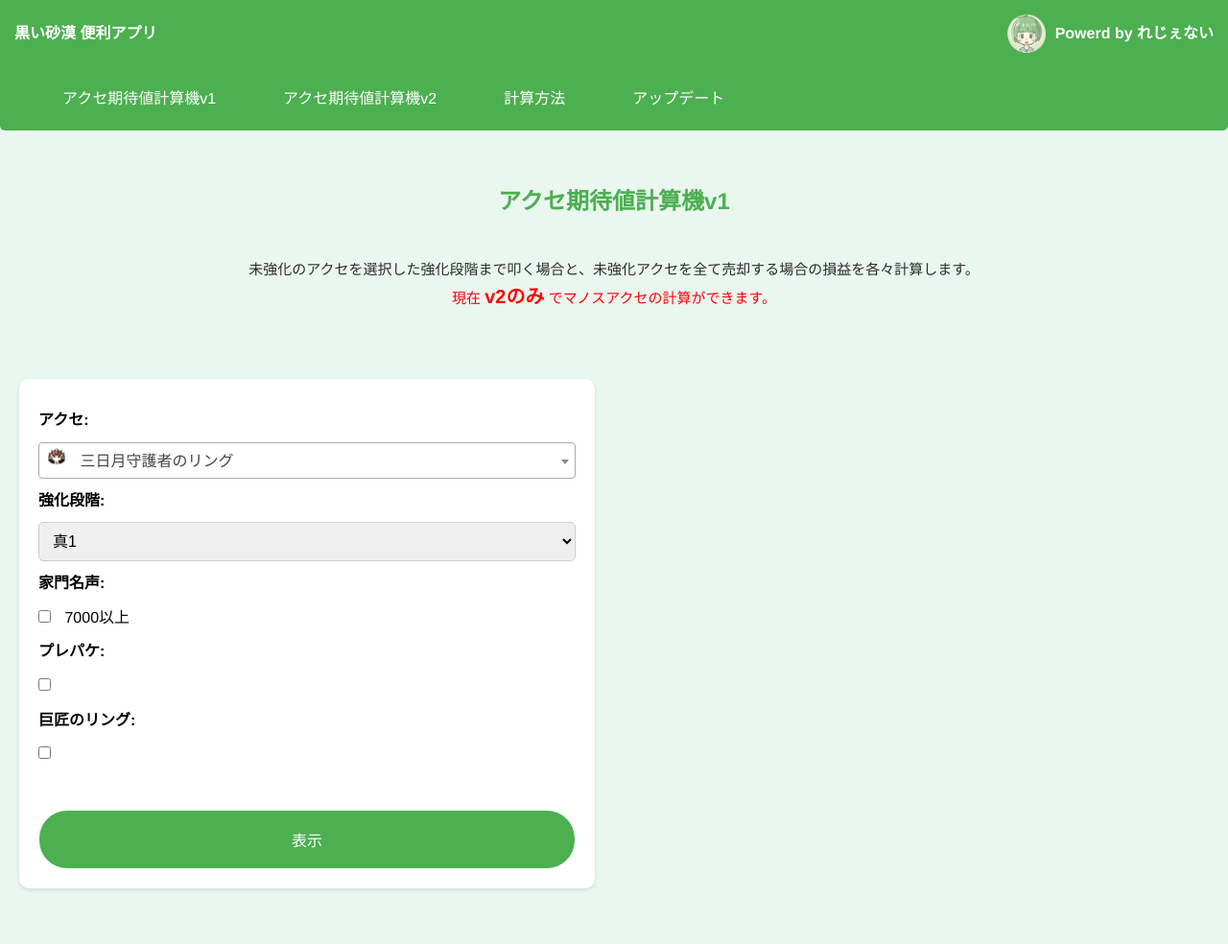
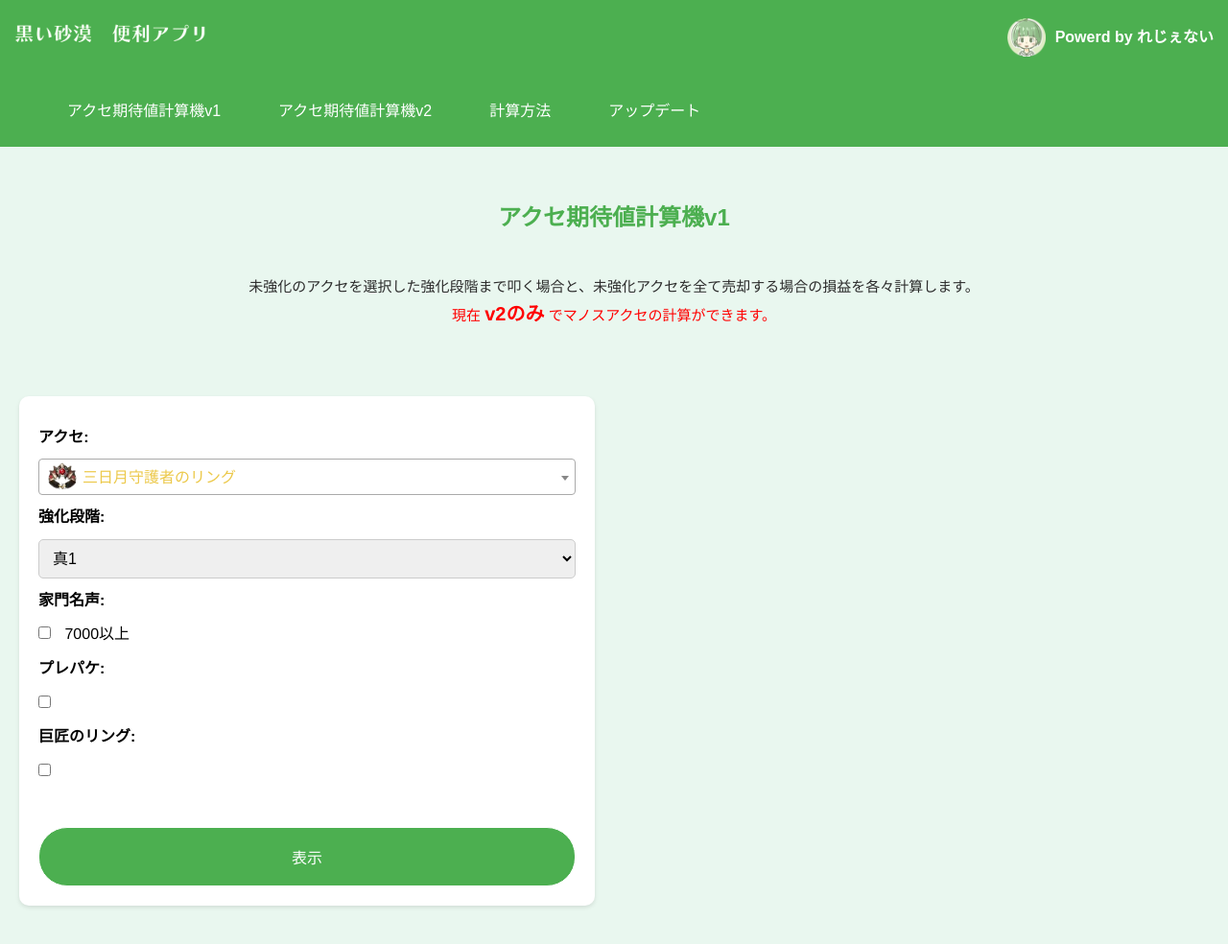
Before and after one commit to Lejenay/bdo_app, a Flask app: page /acc-enhancing-v1 in a window 1280 px wide. Shown: the top 984 px of the page at 96% size. Run offline with Flask 2, Linux system fonts and the light colour scheme; parts of the project's set-up code (start-up, migrations or seed data) failed here and were passed over; some libraries are stand-ins or nearby versions.

Commit message:
c48-3
+jQuery design change etc.

```diff
--- a/app.py
+++ b/app.py
@@ -530,6 +530,10 @@ def how_to_calc():
 def override_url_for():
     return dict(url_for=dated_url_for)
 
+@app.errorhandler(404)
+def page_not_found(e):
+    return render_template('404.html'), 404
+
 def dated_url_for(endpoint, **values):
     if endpoint == 'static':
         filename = values.get('filename', None)
--- a/static/css/stylesheet.css
+++ b/static/css/stylesheet.css
@@ -28,7 +28,8 @@
          }
 
          header .name {
-            font-weight: bold;
+            font-family: "Noto Sans Japanese", sans-serif;
+            font-weight: 700;
             cursor: pointer;
             transition: opacity 0.2s;
             margin-left: 10px;
@@ -79,6 +80,8 @@
             bottom: -35px;
             right: 0;
             margin-top: -35px;
+            list-style-type: none;
+            padding: 0;
          }
 
          nav ul {
@@ -86,13 +89,12 @@
             list-style-type: none;
             margin: 0;
             background-color: #4caf50;
-            border-radius: 0 0 5px 5px;
          }
 
          nav ul li {
-            margin-right: 20px;
-            padding: 10px;
+            padding: 15px;
             background-color: #4caf50;
+            display: inline-block;
          }
 
          nav ul li:last-child {
@@ -105,18 +107,35 @@
             transition: background-color 0.2s;
             padding: 10px 15px;
             display: inline-block;
+            position: relative;
+            font-family: "Noto Sans Japanese", sans-serif;
+            font-weight: 100;
          }
 
-         nav ul li a:hover {
-            background-color: #3e8e41;
-            border-radius: 5px;
-         }
+         nav ul li a::before {
+            content: "";
+            position: absolute;
+            width: 100%;
+            height: 1px;
+            bottom: 0;
+            left: 0;
+            background-color: #eeeeee;
+            visibility: hidden;
+            -webkit-transform: scaleX(0);
+            transform: scaleX(0);
+            -webkit-transition: all 0.3s ease-in-out;
+            transition: all 0.3s ease-in-out;
+          }
 
-         nav ul li:last-child {
-            margin-right: 0;
-         }
+          nav ul li a:hover::before {
+            visibility: visible;
+            -webkit-transform: scaleX(1);
+            transform: scaleX(1);
+          }
 
          h1 {
+            font-family: "Noto Sans Japanese", sans-serif;
+            font-weight: 700;
             font-size: 24px;
             text-align: center;
             padding: 20px;
@@ -224,18 +243,13 @@
             align-items: center;
          }
 
-         .option-image {
-            width: 20px;
-            height: 20px;
-            margin-right: 10px;
-         }
-
          .select2-container {
             width: 100% !important;
          }
 
          .select2-container .select2-selection--single {
             height: 38px !important;
+            padding: -10px;
          }
 
          .select2-container--default .select2-selection--single .select2-selection__rendered {
@@ -244,6 +258,12 @@
 
          .select2-container--default .select2-selection--single .select2-selection__arrow {
             height: 38px !important;
+         }
+
+         .select2-results , .select2-results__options {
+            max-height: 300px !important;
+            height: 300px !important;
+            background-color: rgb(252, 252, 252);
          }
 
          a, a:visited {
@@ -319,3 +339,9 @@
             color:#0044CC;
             text-decoration: underline;
          }
+
+         .select2-img {
+            width: 32px;
+            height: 32px;
+            margin-bottom: -10px;
+         }
--- a/templates/index.html
+++ b/templates/index.html
@@ -9,14 +9,32 @@
 
       <!-- Select2 CSS -->
       <link href="https://cdn.jsdelivr.net/npm/select2@4.1.0-rc.0/dist/css/select2.min.css" rel="stylesheet">
+      <!-- jQuery -->
+      <script src="https://code.jquery.com/jquery-3.6.0.min.js"></script>
+      <!-- Select2 JavaScript -->
+      <script src="https://cdn.jsdelivr.net/npm/select2@4.3.0-rc.1/dist/js/select2.min.js"></script>
 
       <link rel="stylesheet" href="{{ url_for('static', filename='css/stylesheet.css') }}">
+
+      <!-- Google Fonts -->
+      <link rel="preconnect" href="https://fonts.googleapis.com">
+      <link rel="preconnect" href="https://fonts.gstatic.com" crossorigin>
+      <link href="https://fonts.googleapis.com/css2?family=Noto+Sans+JP:wght@100;400;500;700&display=swap" rel="stylesheet">
+      <style>
+      .red-text {
+         color: rgb(237, 137, 54);
+       }
+
+       .yellow-text {
+         color: rgb(236, 201, 75);
+      }
+      </style>
    </head>
 
    <body>
       <div class="content">
          <header>
-            <a href="{{ url_for('index')}}" class="title">黒い砂漠 便利アプリ</a>
+            <a href="{{ url_for('index')}}" class="title"><img src="{{ url_for('static', filename='logo.png') }}" alt="黒い砂漠 便利アプリ"></a>
             <a href="https://twitter.com/Lejenay" target="_blank" style="display: flex; align-items: center;">
                <img src="{{ url_for('static', filename='icon-192x192.png') }}" alt="アイコン">
                <span class="name" id="header-name">Powerd by れじぇない</span>
@@ -157,6 +175,37 @@
                escapeMarkup: function(m) { return m; }
             });
          });
+
+            $(document).ready(function() {
+               function formatOption(option) {
+               if (!option.id) {
+                  return option.text;
+               }
+               const isManos = option.text.includes("マノス");
+               const optionElement = $('<span>', {
+                  class: isManos ? 'red-text' : 'yellow-text',
+                  text: option.text
+               });
+
+               // 画像要素の追加
+               const imgSrc = $(option.element).data('image');
+               const imgElement = $('<img>', {
+                  src: imgSrc,
+                  class: 'select2-img',
+                  style: 'margin-right: 5px;'
+               });
+
+               const container = $('<span>');
+               container.append(imgElement);
+               container.append(optionElement);
+               return container;
+            }
+
+            $('#item').select2({
+               templateResult: formatOption,
+               templateSelection: formatOption
+            });
+         });
       </script>
 
    </body>
```
Also changed, not shown: templates/404.html (added, +11 -0 lines), static/logo.png (added).
